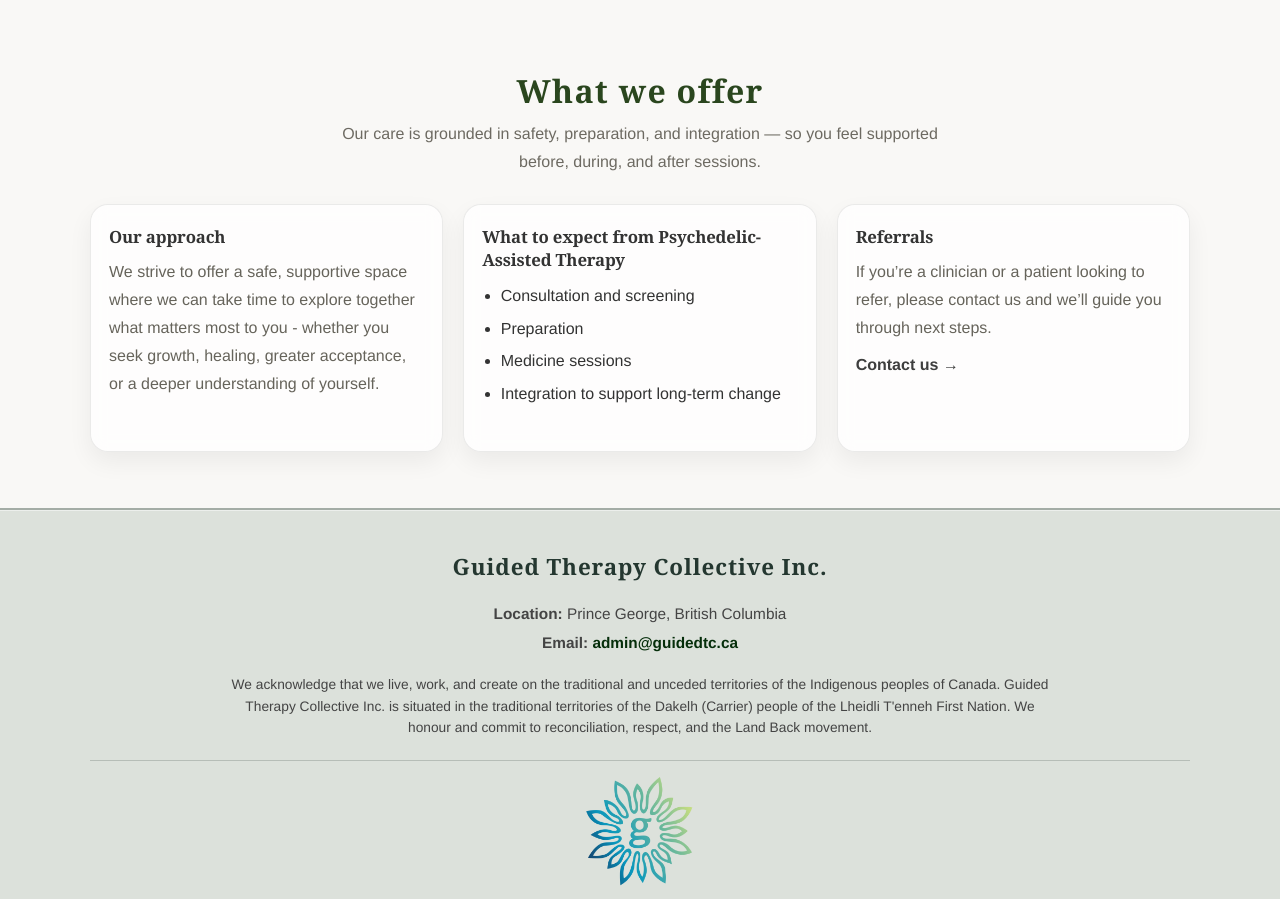
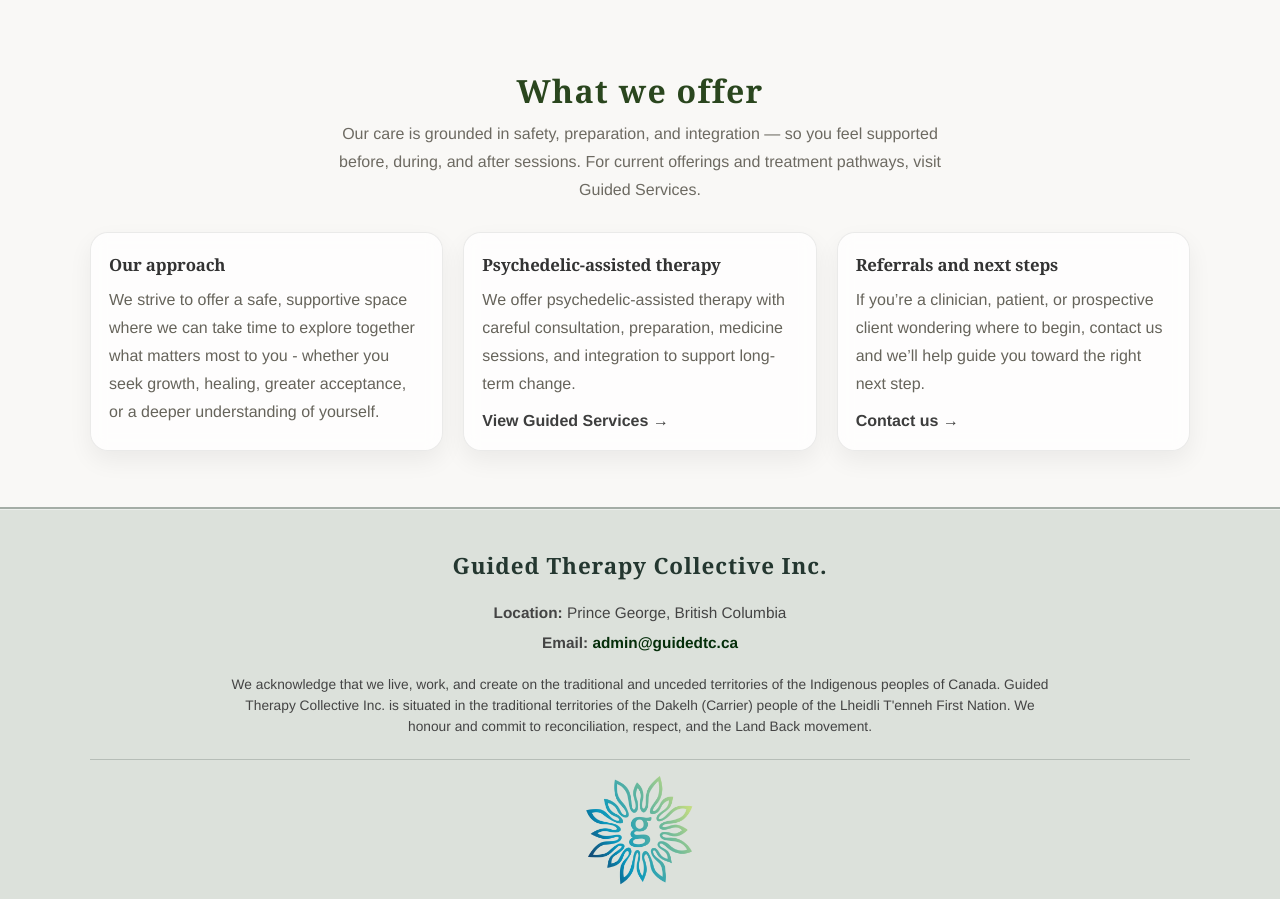
Before and after one commit to RachelKennedy09/guided-collective-therapy-2026, a React (Vite) app: page /about in a window 1280 px wide. Shown: the part 980-1879 px from the top of the page. Built offline with nearby package versions, Linux system fonts and the light colour scheme.

Commit message:
Update ScrollToTop component to handle hash changes and adjust scroll behavior; enhance About page content and links; modify CSS for improved layout

```diff
--- a/src/components/ScrollToTop.jsx
+++ b/src/components/ScrollToTop.jsx
@@ -2,17 +2,20 @@ import { useEffect } from "react";
 import { useLocation } from "react-router-dom";
 
 export default function ScrollToTop() {
-  const { pathname } = useLocation();
+  const { pathname, hash } = useLocation();
 
   useEffect(() => {
+    if (hash) return;
+
     const saved = sessionStorage.getItem(`scroll:${pathname}`);
+    const heroOffset = pathname === "/" ? 0 : 72;
 
     if (saved !== null) {
       window.scrollTo({ top: Number(saved), left: 0, behavior: "auto" });
     } else {
-      window.scrollTo({ top: 0, left: 0, behavior: "smooth" });
+      window.scrollTo({ top: heroOffset, left: 0, behavior: "smooth" });
     }
-  }, [pathname]);
+  }, [pathname, hash]);
 
   return null;
 }
--- a/src/pages/About.jsx
+++ b/src/pages/About.jsx
@@ -1,5 +1,6 @@
 // src/pages/About.jsx
 import React from "react";
+import { Link } from "react-router-dom";
 
 export default function About() {
   return (
@@ -67,7 +68,8 @@ export default function About() {
             <h2 className="about-intro__title">What we offer</h2>
             <p className="about-intro__text">
               Our care is grounded in safety, preparation, and integration — so
-              you feel supported before, during, and after sessions.
+              you feel supported before, during, and after sessions. For current
+              offerings and treatment pathways, visit Guided Services.
             </p>
           </header>
 
@@ -84,26 +86,29 @@ export default function About() {
             </article>
 
             <article className="about-card">
-              <h3 className="about-card__title">What to expect from Psychedelic-Assisted Therapy</h3>
-              <ul className="about-list">
-                <li>Consultation and screening</li>
-                <li>Preparation</li>
-                <li>Medicine sessions</li>
-                <li>Integration to support long-term change</li>
-              </ul>
+              <h3 className="about-card__title">Psychedelic-assisted therapy</h3>
+              <p className="about-card__text">
+                We offer psychedelic-assisted therapy with careful consultation,
+                preparation, medicine sessions, and integration to support
+                long-term change.
+              </p>
+              <Link className="about-card__link" to="/treatments">
+                View Guided Services →
+              </Link>
             </article>
 
             <article className="about-card">
-              <h3 className="about-card__title">Referrals</h3>
+              <h3 className="about-card__title">Referrals and next steps</h3>
               <p className="about-card__text">
-                If you’re a clinician or a patient looking to refer, please
-                contact us and we’ll guide you through next steps.
+                If you’re a clinician, patient, or prospective client wondering
+                where to begin, contact us and we’ll help guide you toward the
+                right next step.
               </p>
 
               {/* Optional: small “button” link style */}
-              <a className="about-card__link" href="/contact">
+              <Link className="about-card__link" to="/contact">
                 Contact us →
-              </a>
+              </Link>
             </article>
           </div>
         </div>
--- a/src/style.css
+++ b/src/style.css
@@ -510,7 +510,7 @@ a {
 .home-hero {
   position: relative;
   height: 100vh;
-  min-height: 100vh;
+  min-height: calc(100vh + 72px);
   height: 100svh;
   min-height: 100svh;
   overflow: hidden;
@@ -1495,7 +1495,7 @@ a {
 
 .team-hero {
   position: relative;
-  min-height: 100vh;
+  min-height: calc(100vh + 72px);
   display: grid;
   align-items: center;
   padding: 7.5rem 1.25rem 4rem;
@@ -2169,7 +2169,7 @@ a {
   background-color: #d6dad4;
   background: var(--bg-image) center/cover no-repeat;
 
-  min-height: 100vh;
+  min-height: calc(100vh + 72px);
   padding: 7rem 1.25rem 4rem;
   overflow: hidden;
   display: grid;
```
